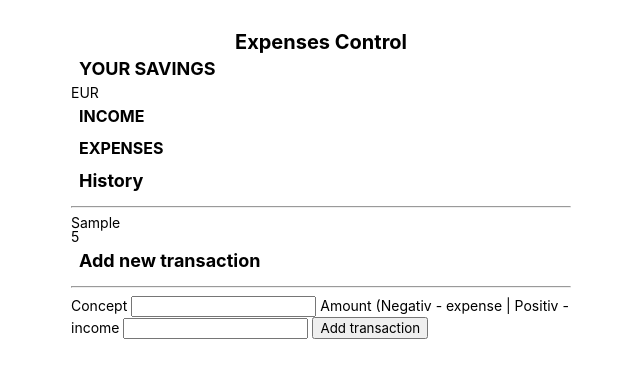
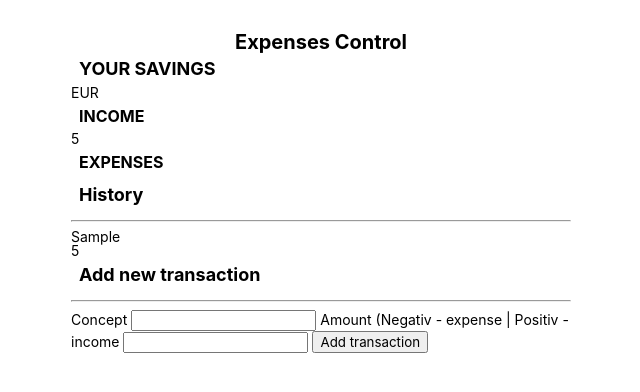
Before and after one commit to tellale/js-navegador, a plain HTML site: page practice-js-navegador/index.html in a window 1280 px wide. Both pictures are taken after typing "Sample", "5" into the empty fields and a click on the button "Add transaction". Shown: the whole page, without its empty margins (319-959 px from the left). Drawn offline with Linux system fonts and the light colour scheme.

Commit message:
add function to add new amout to income or expenses and display it

```diff
--- a/practice-js-navegador/index.html
+++ b/practice-js-navegador/index.html
@@ -17,11 +17,13 @@
     </section>
 
     <section id="income-expenses-box">
-        <div id="income">
+        <div id="income-box">
             <h3>INCOME</h3>
+            <p id="incomeElement"></p>
         </div>
-        <div id="expenses">
+        <div id="expenses-box">
             <h3>EXPENSES</h3>
+            <p id="expensesElement"></p>
         </div>
     </section>
 
--- a/practice-js-navegador/index.js
+++ b/practice-js-navegador/index.js
@@ -6,9 +6,12 @@
 // Si cerramos la web y volvemos a entrar, tenemos que recuperar todos los gastos e ingresos que habíamos introducido, así como el ahorro total.
 
 const newTransactionFromElement = document.querySelector('#addNewTransaction')
-const incomeList = document.querySelector('#income')
+const incomeList = document.querySelector('#income-box')
+const expensesList = document.querySelector('#expenses-box')
 const transactionRecords = document.querySelector('#history-records')
 let entryList = []
+let currentIncome = 0
+let currentExpenses = 0
 
 // When submit form saves thes concept and amount in an obj and push it to localStorage into a list.
 // Triggers historyRecords at the end
@@ -31,11 +34,42 @@ newTransactionFromElement.addEventListener('submit', (event) => {
     amountElement.value = '';
 
     historyRecords(transaction);
+    sumIncomeExpenses(transaction);
 })
 
 // get amount added
 // if positive sum with current income
 // if negative sum it with current expenses
+
+function sumIncomeExpenses(transaction) {
+    const incomeElement = document.querySelector('#incomeElement')
+    const expensesElement = document.querySelector('#expensesElement')
+
+    if (transaction.amount > 0) {
+        let incomeResult = currentIncome + parseFloat(transaction.amount)
+        currentIncome = incomeResult
+
+        let displayIncome = `
+        <p>${incomeResult}</p>
+        `
+        incomeElement.innerHTML = displayIncome;
+        incomeList.appendChild(incomeElement);
+    } else {
+        let expensesResult = currentExpenses + parseFloat(transaction.amount)
+        currentExpenses = expensesResult
+
+        let displayExpenses = `
+        <p>${expensesResult}</p>
+        `
+        expensesElement.innerHTML = displayExpenses;
+        expensesList.appendChild(expensesElement);
+
+    }
+
+
+}
+
+
 
 
 // Takes a transaction as an argument, creates a 'li' and adds it to the 'ul' on the history section
```
